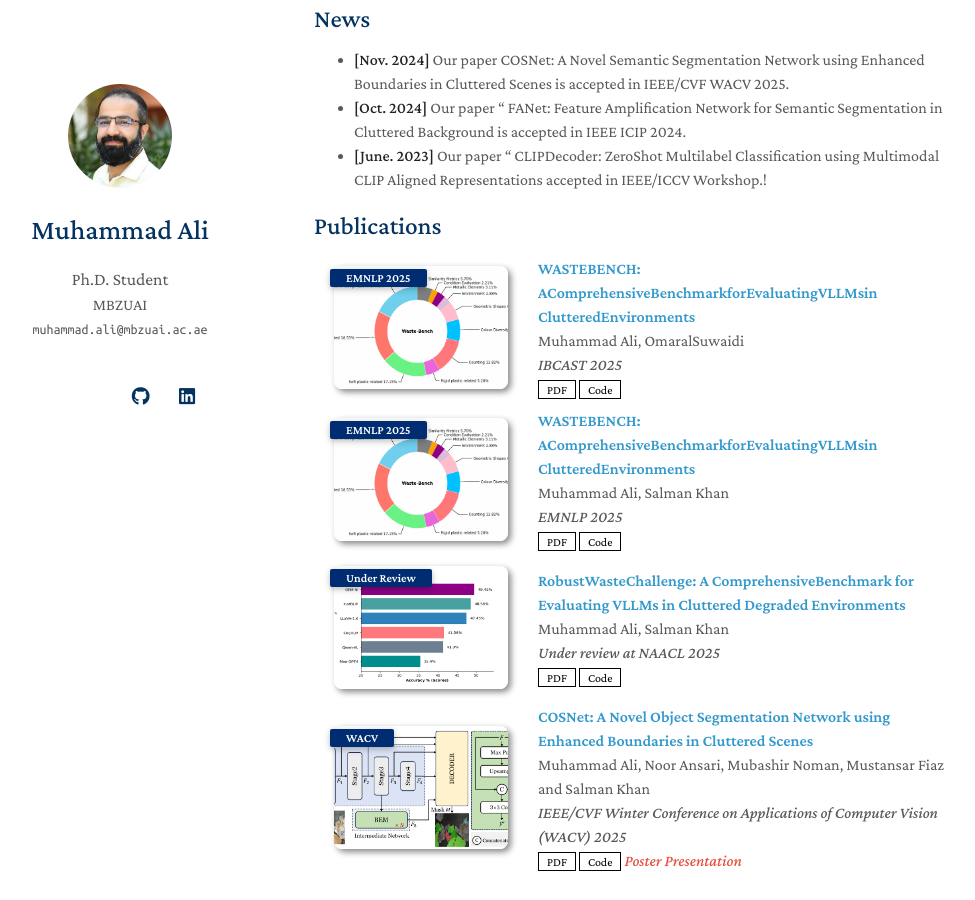
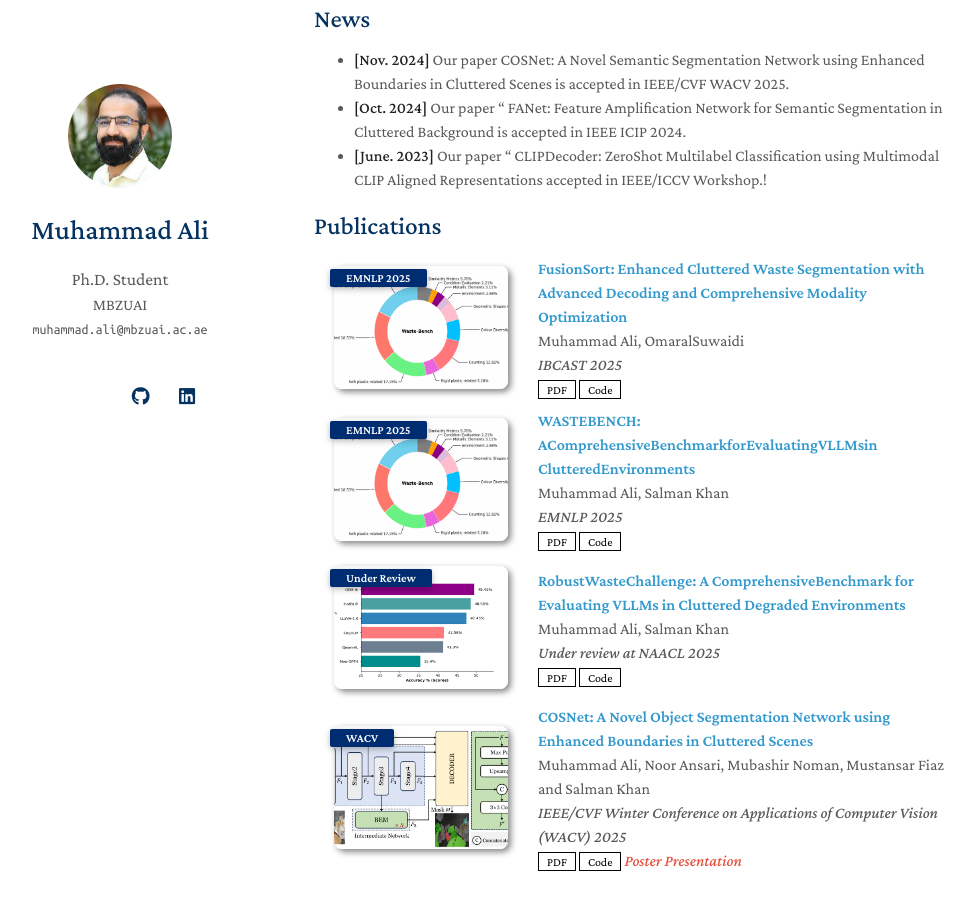
Before and after one commit to aliman80/aliman80.github.io, a Jekyll site: the page built from index.md, in a window 1280 px wide and 900 px high, scrolled down 422 px. Shown: the whole window, without its empty margins (156-1131 px from the left). Built offline with Jekyll 4.4.1, drawn with Linux system fonts in a browser that asks for light colours; a style sheet for code colours, icons or effects is not loaded; our own code applies the rules of GitHub Pages for plain Markdown files.

Commit message:
Update publications.md

```diff
--- a/_includes/publications.md
+++ b/_includes/publications.md
@@ -12,7 +12,7 @@
   </div>
 
   <div class="col-sm-9" style="position: relative;width: 100%;padding-right: 15px;padding-left: 20px;">
-    <div class="title"><a href="https://openreview.net/pdf/a17eaeff6f27eb0ee7e9f5787f8fb7bf7b3fee07.pdf">WASTEBENCH: AComprehensiveBenchmarkforEvaluatingVLLMsin ClutteredEnvironments</a></div>
+    <div class="title"><a href="https://openreview.net/pdf/a17eaeff6f27eb0ee7e9f5787f8fb7bf7b3fee07.pdf">FusionSort: Enhanced Cluttered Waste Segmentation with Advanced Decoding and Comprehensive Modality Optimization</a></div>
     <div class="author">Muhammad Ali, OmaralSuwaidi</div>
     <div class="periodical"><em>IBCAST 2025</em></div>
     <div class="links">
```
